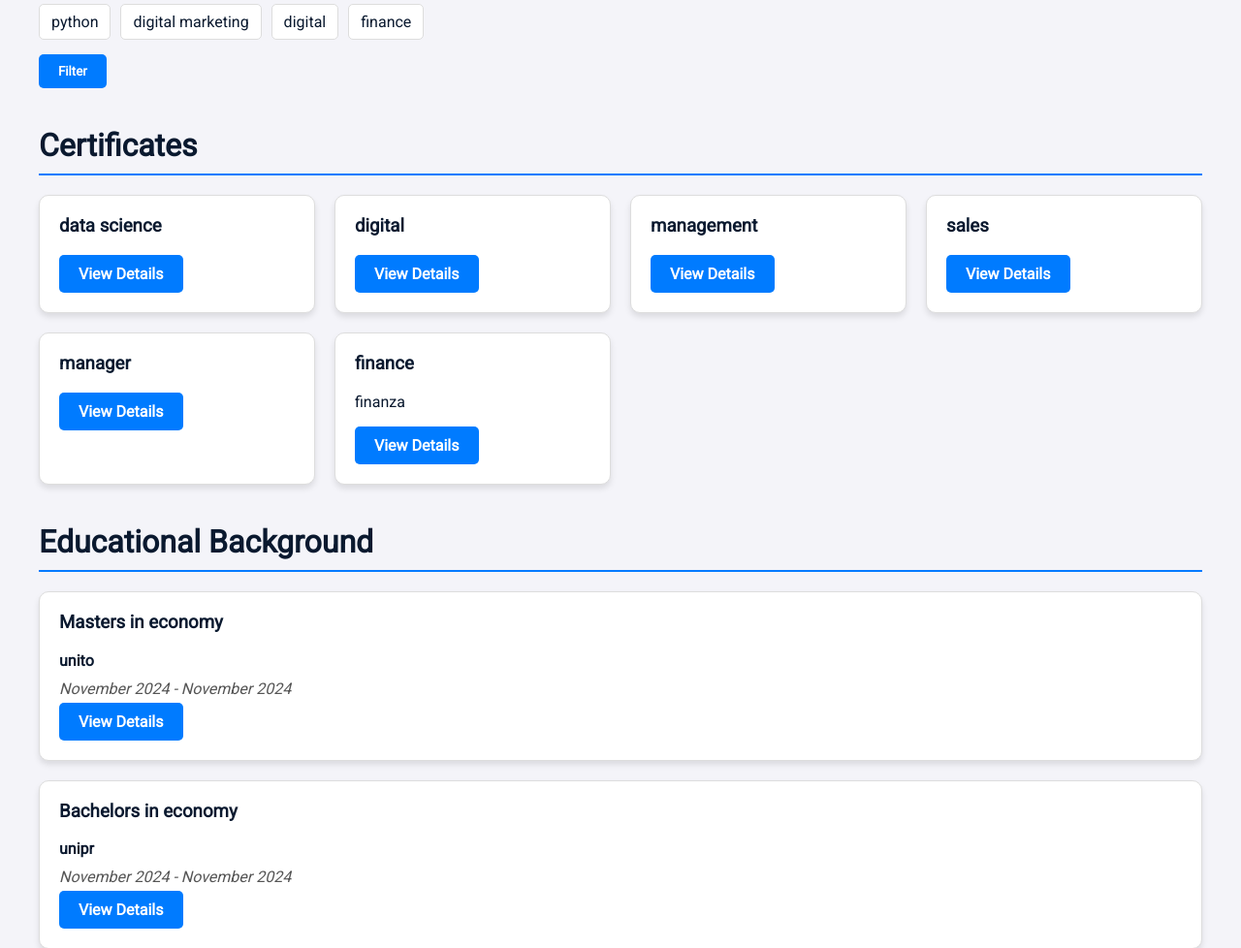
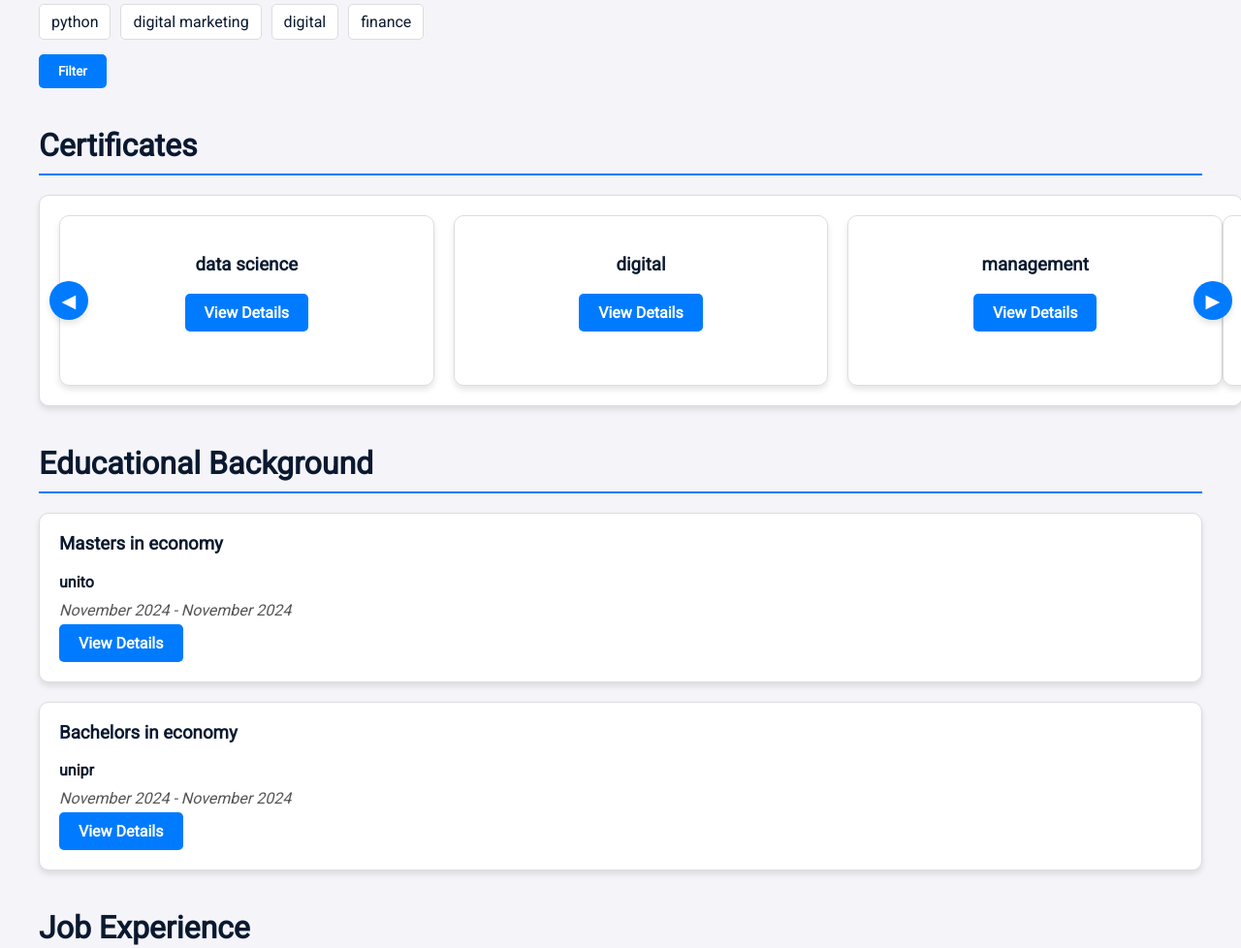
Before and after one commit to Ponzio-it/personal_website, a Django app: page /en/education/ in a window 1280 px wide. Shown: the part 337-1315 px from the top of the page at 97% size. Run offline with Django 5.2, Linux system fonts and the light colour scheme; data comes from the database, SQL or seed files in the repository.

Commit message:
add carousel logic to education page / certificate

```diff
--- a/mypersonalsite/portfolio/static/portfolio/css/education.css
+++ b/mypersonalsite/portfolio/static/portfolio/css/education.css
@@ -138,47 +138,83 @@ body {
     color: var(--white-color);
 }
 
-/* Certificates Grid */
-.certificates-section {
-    margin-bottom: 30px;
+/* Carousel Container */
+.carousel {
+    position: relative;
+    overflow: hidden;
+    width: 100%;
+    background-color: var(--white-color); /* Matches the overall page theme */
+    border: 1px solid var(--border-color); /* Subtle border for definition */
+    border-radius: 10px; /* Rounded corners for modern look */
+    box-shadow: var(--box-shadow); /* Adds a soft shadow for depth */
+    padding: 20px;
 }
 
+/* Certificates Grid */
 .certificates-grid {
-    display: grid;
-    grid-template-columns: repeat(auto-fit, minmax(250px, 1fr));
-    gap: 20px;
+    display: flex;
+    transition: transform 0.5s ease-in-out; /* Smooth slide effect */
+    padding: 0; /* Remove extra padding */
 }
 
+/* Certificates Card */
 .certificate-card {
+    flex: 0 0 calc((100% / 3) - 13.33px); /* Adjusted width */
+    margin-right: 20px; /* Space between cards */
+    box-sizing: border-box; /* Include padding and borders in the card's width */
     background-color: var(--white-color);
     padding: 20px;
     border: 1px solid var(--border-color);
-    border-radius: 10px;
-    box-shadow: var(--box-shadow);
+    border-radius: 10px; /* Rounded corners to match the design */
+    box-shadow: var(--box-shadow); /* Soft shadow for card elevation */
+    text-align: center;
+    transition: transform 0.3s ease, box-shadow 0.3s ease; /* Hover effects */
+}
+/* Remove margin-right on the last card in each slide */
+.certificate-card:nth-child(3n) {
+    margin-right: 0;
 }
 
-.certificate-card h3 {
-    margin-top: 0;
-    color: var(--secondary-color);
+.certificate-card:hover {
+    transform: translateY(-5px); /* Slight hover effect for engagement */
+    box-shadow: 0 6px 10px rgba(0, 0, 0, 0.15); /* Stronger shadow on hover */
 }
 
-.btn-detail {
-    display: inline-block;
-    padding: 10px 20px;
-    background-color: var(--primary-color);
+/* Carousel Buttons */
+.carousel-btn {
+    position: absolute;
+    top: 50%;
+    transform: translateY(-50%);
+    background-color: var(--primary-color); /* Primary brand color */
     color: var(--white-color);
     border: none;
-    border-radius: 5px;
-    text-decoration: none;
-    font-weight: bold;
-    text-align: center;
-    transition: background-color 0.3s ease;
+    border-radius: 50%; /* Circular button for modern design */
+    width: 40px;
+    height: 40px;
+    font-size: 1.2rem; /* Make the icon visible */
     cursor: pointer;
+    z-index: 100;
+    box-shadow: var(--box-shadow); /* Subtle shadow for visibility */
+    transition: background-color 0.3s ease, transform 0.3s ease;
 }
 
-.btn-detail:hover {
-    background-color: var(--primary-color-dark);
+.carousel-btn:hover {
+    background-color: var(--primary-color-dark); /* Darker hover color */
+    transform: scale(1.1); /* Slight zoom effect */
 }
+
+.carousel-btn.prev {
+    left: 10px;
+}
+
+.carousel-btn.next {
+    right: 10px;
+}
+
+.carousel-btn:focus {
+    outline: 2px solid var(--hover-background-color); /* Accessible focus state */
+}
+
 
 /* Education and Experience Sections */
 .education-section,
--- /dev/null
+++ b/mypersonalsite/portfolio/static/portfolio/js/education-carousel.js
@@ -0,0 +1,42 @@
+const carousel = document.querySelector(".certificates-grid");
+const cards = document.querySelectorAll(".certificate-card");
+const prevButton = document.querySelector(".carousel-btn.prev");
+const nextButton = document.querySelector(".carousel-btn.next");
+
+const cardsToShow = 3; // Number of cards visible at a time
+const totalCards = cards.length;
+const totalSlides = Math.ceil(totalCards / cardsToShow);
+let currentSlide = 0;
+
+const cardWidth = 100 / cardsToShow; // Percentage width of each card
+
+
+// Function to update the carousel position
+function updateCarousel() {
+    const cardStyle = window.getComputedStyle(cards[0]);
+    const cardWidth = cards[0].offsetWidth + parseFloat(cardStyle.marginRight);
+    const offset = currentSlide * cardsToShow * -cardWidth;
+    carousel.style.transform = `translateX(${offset}px)`;
+}
+
+
+// Event listener for the "Next" button
+nextButton.addEventListener("click", () => {
+    currentSlide++;
+    if (currentSlide >= totalSlides) {
+        currentSlide = 0; // Loop back to the start
+    }
+    updateCarousel();
+});
+
+// Event listener for the "Previous" button
+prevButton.addEventListener("click", () => {
+    currentSlide--;
+    if (currentSlide < 0) {
+        currentSlide = totalSlides - 1; // Loop back to the end
+    }
+    updateCarousel();
+});
+
+// Initialize the carousel
+updateCarousel();
--- a/mypersonalsite/portfolio/templates/portfolio/base.html
+++ b/mypersonalsite/portfolio/templates/portfolio/base.html
@@ -75,4 +75,5 @@
         <p>&copy; {% trans "2024 Ettore Ponzio. All Rights Reserved." %}</p>
     </footer>
 </body>
+    {% block scripts %}{% endblock %}
 </html>
--- a/mypersonalsite/portfolio/templates/portfolio/education.html
+++ b/mypersonalsite/portfolio/templates/portfolio/education.html
@@ -44,9 +44,10 @@
     <section class="certificates-section" aria-labelledby="certificates-heading">
         <h2 id="certificates-heading" class="section-heading">{% trans "Certificates" %}</h2>
         {% if certificates %}
-        <div class="certificates-grid">
+        <div class="carousel" aria-roledescription="carousel">
+            <div class="certificates-grid" id="certificates-carousel">
                 {% for certificate in certificates %}
-            <div class="certificate-card">
+                <div class="certificate-card" data-slide-index="{{ forloop.counter0 }}">
                     <h3>{{ certificate.title }}</h3>
                     {% if certificate.field %}
                     <p>{{ certificate.field }}</p>
@@ -54,6 +55,9 @@
                     <a href="{% url 'portfolio:certificate_detail' certificate.id %}" class="btn-detail">{% trans "View Details" %}</a>
                 </div>
                 {% endfor %}
+            </div>
+            <button class="carousel-btn prev" aria-label="{% trans 'Previous Certificates' %}">&#9664;</button>
+            <button class="carousel-btn next" aria-label="{% trans 'Next Certificates' %}">&#9654;</button>
         </div>
         {% else %}
         <p>{% trans "No certificates available." %}</p>
@@ -108,3 +112,7 @@
     </section>
 </article>
 {% endblock %}
+
+{% block scripts %}
+<script src="{% static 'portfolio/js/education-carousel.js' %}"></script>
+{% endblock %}
```
Lines whose indentation alone changed are shown as unchanged.
